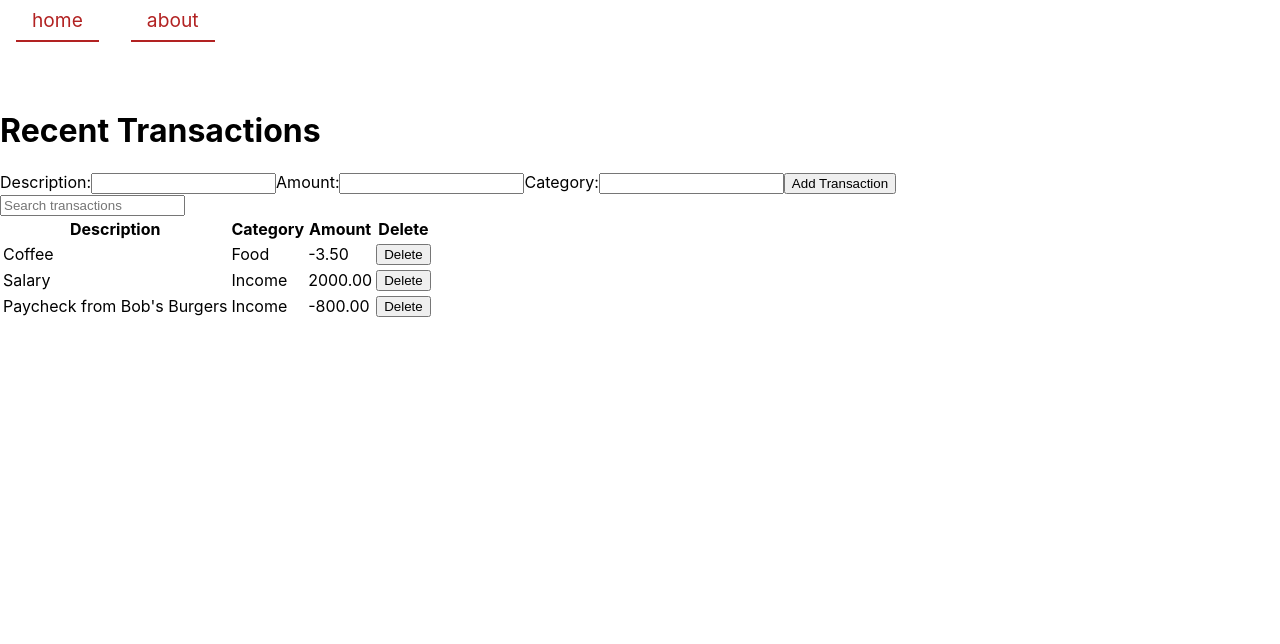
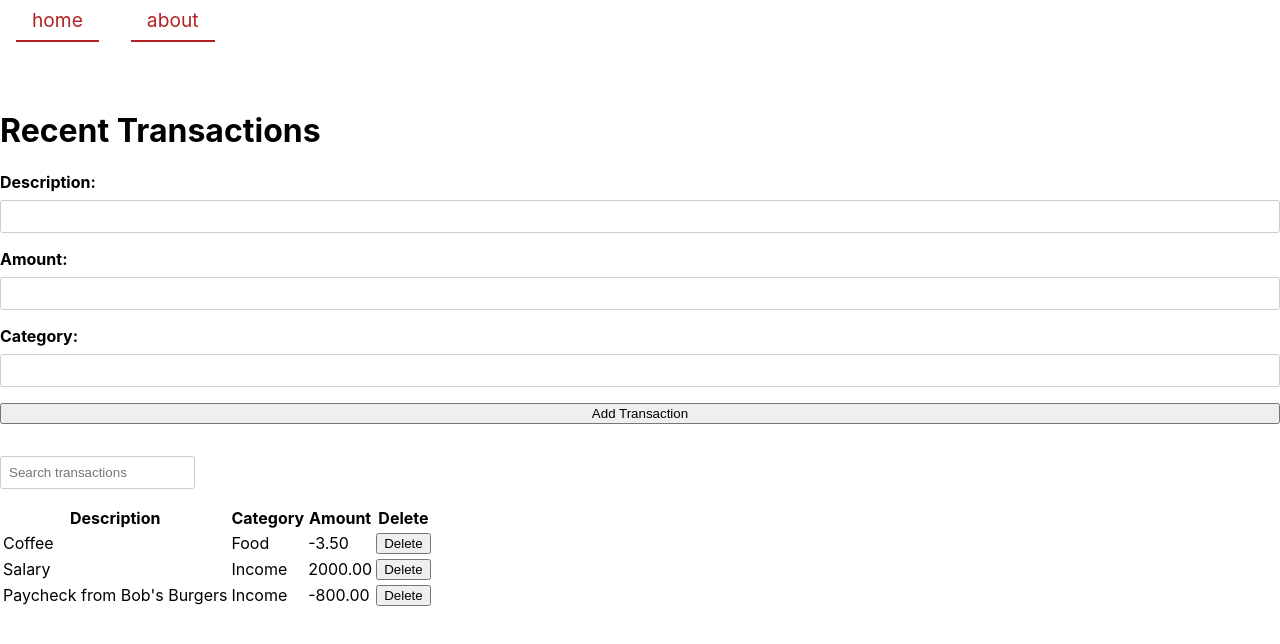
Before and after one commit to Dennismarangu/react-code-challenge-1, a React (Create React App) app in the folder bank-of-flatiron-app/: page / in a window 1280 px wide. Shown: the top 644 px of the page. Built offline with nearby package versions, Linux system fonts and the light colour scheme; the HTML template or start-up script is replaced by a standard one.

Commit message:
Home.css

```diff
--- a/bank-of-flatiron-app/src/components/Home.css
+++ b/bank-of-flatiron-app/src/components/Home.css
@@ -0,0 +1,26 @@
+/* Container styles */
+.container {
+    max-width: 800px;
+    margin: 0 auto;
+    padding: 2rem;
+  }
+
+  /* Form styles */
+  form {
+    display: flex;
+    flex-direction: column;
+    margin-bottom: 2rem;
+  }
+
+  label {
+    margin-bottom: 0.5rem;
+    font-weight: bold;
+  }
+
+  input[type="text"],
+  input[type="number"] {
+    padding: 0.5rem;
+    margin-bottom: 1rem;
+    border: 1px solid #ccc;
+    border-radius: 3px;
+  }
```
